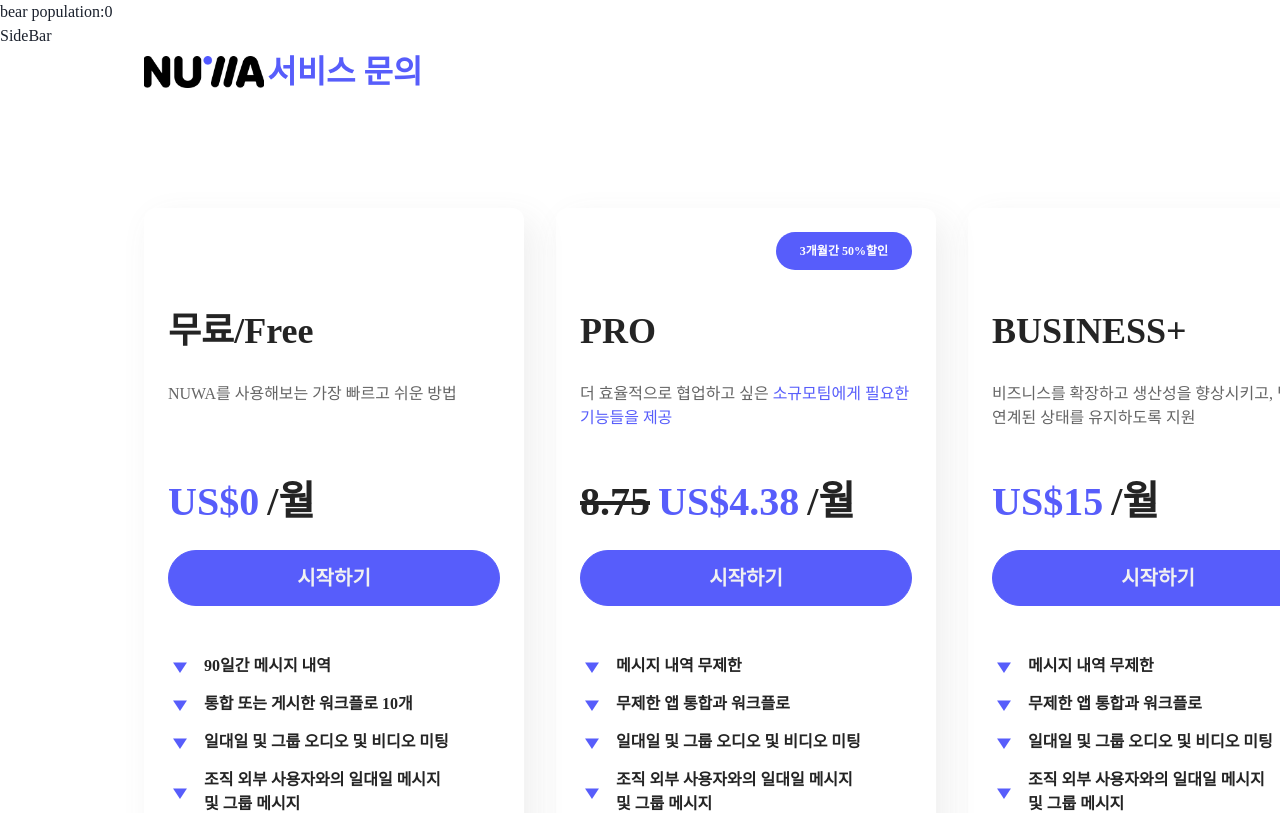
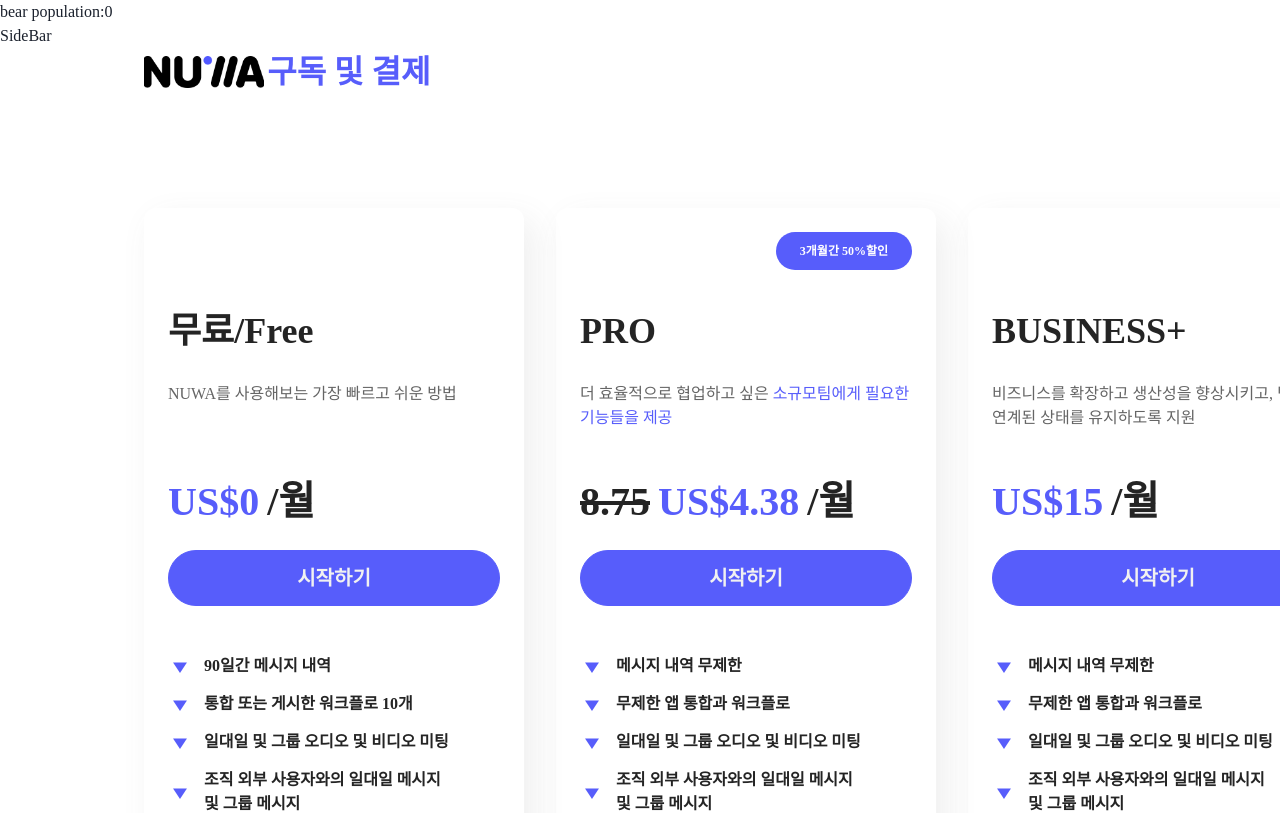
Before and after one commit to jun42/NUWA_FE, a React (Vite) app: page /select-plan in a window 1280 px wide. Shown: the top 813 px of the page. Built offline with nearby package versions, Linux system fonts and the light colour scheme; a web font is replaced by a local one.

Commit message:
design: 타이틀 내용 수정

```diff
--- a/src/pages/selectPlan/PageTitle.jsx
+++ b/src/pages/selectPlan/PageTitle.jsx
@@ -7,7 +7,7 @@ const PageTitle = () => {
     <StTitle>
       <StLogo src={LogoSrc} width={'120px'} height={'30px'} />
       <StTextDiv $size={32} $weight={700} $color="primary400">
-        서비스 문의
+        구독 및 결제
       </StTextDiv>
     </StTitle>
   );
```
